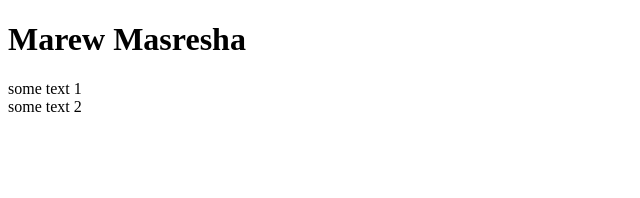
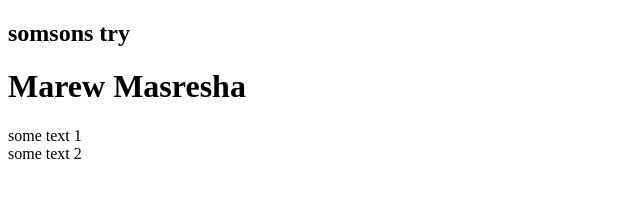
Before and after one commit to samsonmeseret/Group3-in-Evangadi, a plain HTML site: page index.html in a window 1280 px wide. Shown: the whole page, without its empty margins (0-640 px from the left). Drawn offline with Linux system fonts and the light colour scheme.

Commit message:
class work in g3

```diff
--- a/index.html
+++ b/index.html
@@ -7,6 +7,7 @@
     <title>Group 3</title>
   </head>
   <body>
+    <h2>somsons try</h2>
     <h1>Marew Masresha</h1>
     <div>some text 1</div>
     <div>some text 2</div>
```
